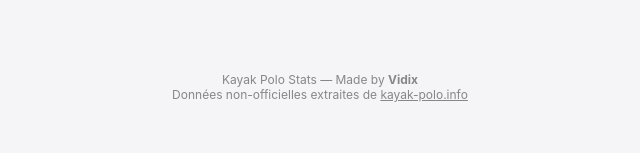
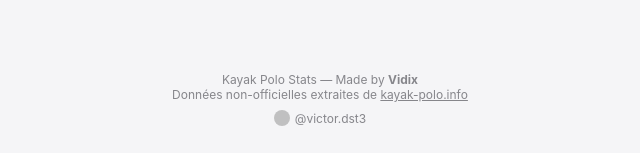
Before and after one commit to vidix-dev/kayak-polo-stats, a PHP site: page / in a window 1280 px wide. Shown: the part 760-913 px from the top of the page, without its empty margins (320-960 px from the left). Before the commit the page ends 862 px from the top, so only its background shows below. Run offline with PHP 8.4, Linux system fonts and the light colour scheme; data that the repository does not hold is empty; some libraries are stand-ins or nearby versions; grey boxes are pictures that could not be loaded.

Commit message:
Footer site : lien Instagram @victor.dst3

```diff
--- a/index.php
+++ b/index.php
@@ -1863,7 +1863,11 @@ footer a { color: var(--text3); text-decoration: underline; }
 
 <footer>
   Kayak Polo Stats &mdash; Made by <strong>Vidix</strong><br>
-  Données non-officielles extraites de <a href="https://www.kayak-polo.info" target="_blank" rel="noopener">kayak-polo.info</a>
+  Données non-officielles extraites de <a href="https://www.kayak-polo.info" target="_blank" rel="noopener">kayak-polo.info</a><br>
+  <a href="https://www.instagram.com/victor.dst3/" target="_blank" rel="noopener" style="display:inline-flex;align-items:center;gap:5px;margin-top:8px;color:var(--text3);text-decoration:none;font-size:.75rem;">
+    <img src="/insta.png" alt="Instagram" style="width:16px;height:16px;border-radius:50%;opacity:.6;">
+    @victor.dst3
+  </a>
 </footer>
 
 <script src="https://cdnjs.cloudflare.com/ajax/libs/jspdf/2.5.1/jspdf.umd.min.js"></script>
```
